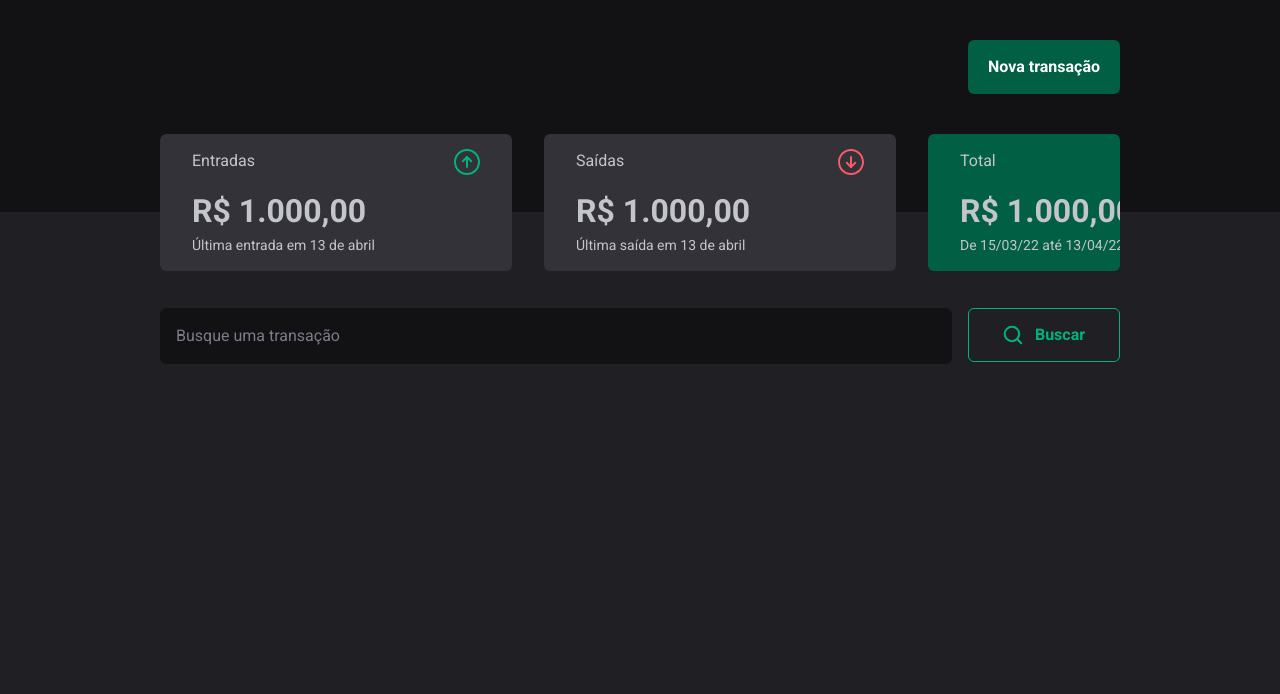
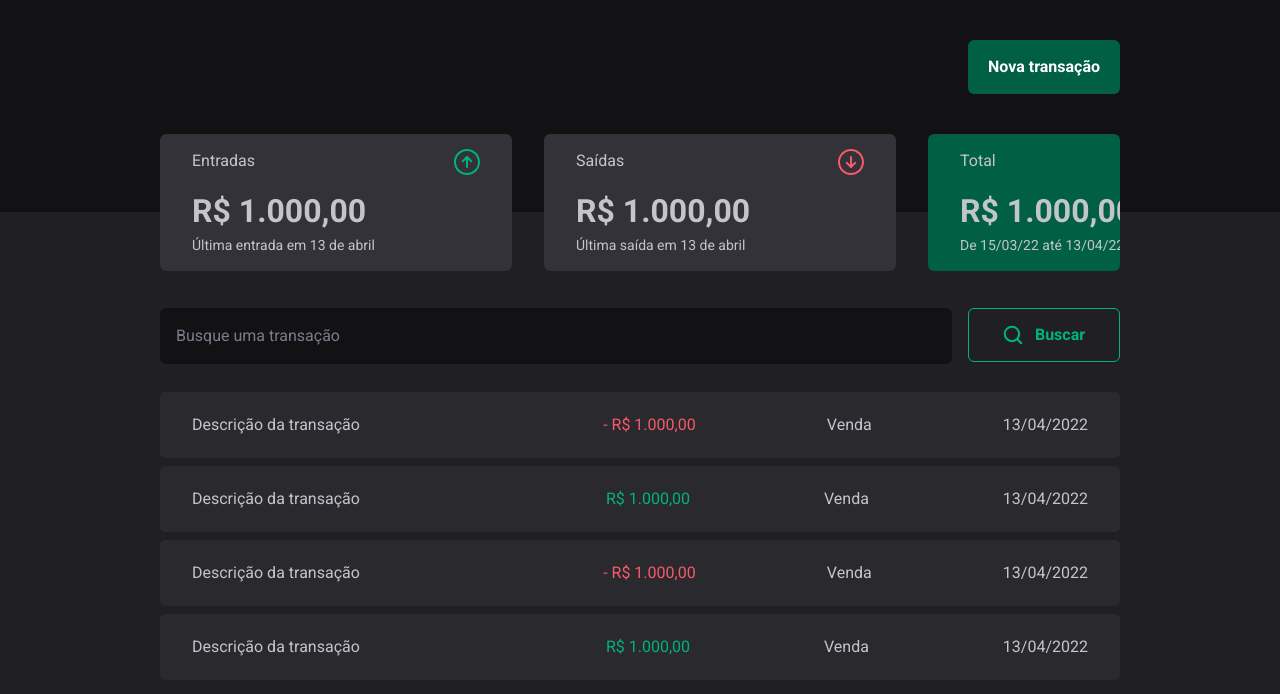
Before and after one commit to NicolasCastro01/finexps.com, a Next.js app: page /lancamentos in a window 1280 px wide. Shown: the top 694 px of the page. Built offline with nearby package versions, Linux system fonts and the light colour scheme.

Commit message:
refactor: add transaction component in page and alter vertical padding in page

```diff
--- a/src/app/presentation/pages/account-postings/account-postings.tsx
+++ b/src/app/presentation/pages/account-postings/account-postings.tsx
@@ -1,11 +1,11 @@
 import { ButtonTag, InputTextTag } from '~/app/presentation/common/components';
 import { SearchIcon } from '~/app/presentation/common/icons';
-import { BalancesTag } from './components';
+import { BalancesTag, TransactionTag } from './components';
 
 function AccountPostingsPage() {
 	return (
 		<>
-			<header className='bg-gray1 h-212px py-40px px-160px sm:px-20px'>
+			<header className='bg-gray1 h-212px py-40px px-160px md:px-20px sm:px-20px'>
 				<div className='flex justify-end'>
 					<ButtonTag
 						backgroundTransparent={false}
@@ -18,7 +18,7 @@ function AccountPostingsPage() {
 					<BalancesTag />
 				</div>
 			</header>
-			<section className='mt-24 px-160px sm:px-20px flex justify-between gap-16px'>
+			<section className='mt-24 px-160px md:px-20px sm:px-20px flex justify-between gap-16px'>
 				<div className='w-full'>
 					<InputTextTag
 						onChange={e => console.log(e)}
@@ -43,6 +43,36 @@ function AccountPostingsPage() {
 					/>
 				</div>
 			</section>
+			<main className='mt-7 px-160px md:px-20px sm:px-20px flex flex-col justify-between gap-8px'>
+				<TransactionTag
+					amount={1000}
+					category='Venda'
+					date='13/04/2022'
+					description='Descrição da transação'
+					type='outbound'
+				/>
+				<TransactionTag
+					amount={1000}
+					category='Venda'
+					date='13/04/2022'
+					description='Descrição da transação'
+					type='inbound'
+				/>
+				<TransactionTag
+					amount={1000}
+					category='Venda'
+					date='13/04/2022'
+					description='Descrição da transação'
+					type='outbound'
+				/>
+				<TransactionTag
+					amount={1000}
+					category='Venda'
+					date='13/04/2022'
+					description='Descrição da transação'
+					type='inbound'
+				/>
+			</main>
 		</>
 	);
 }
```
